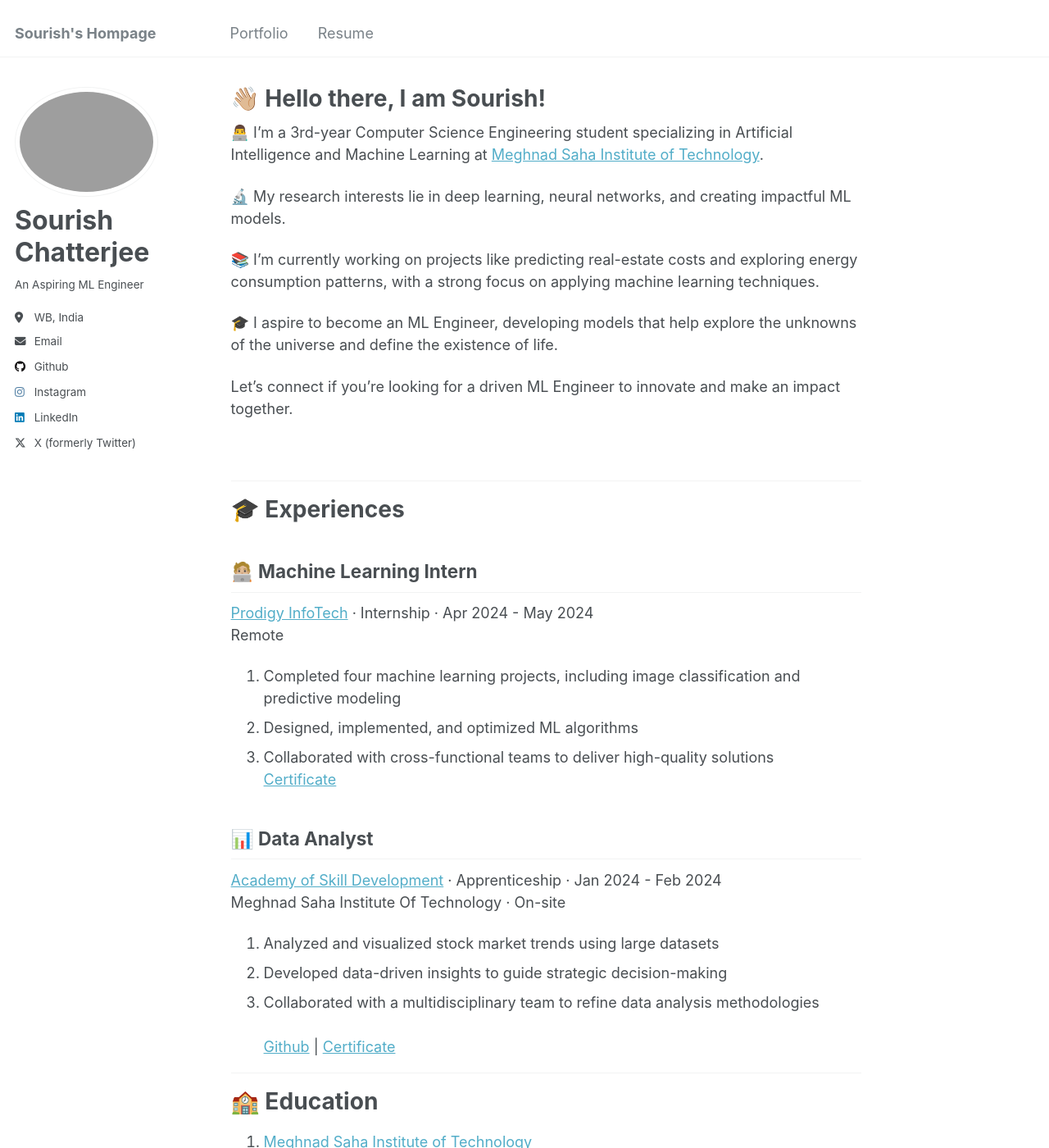
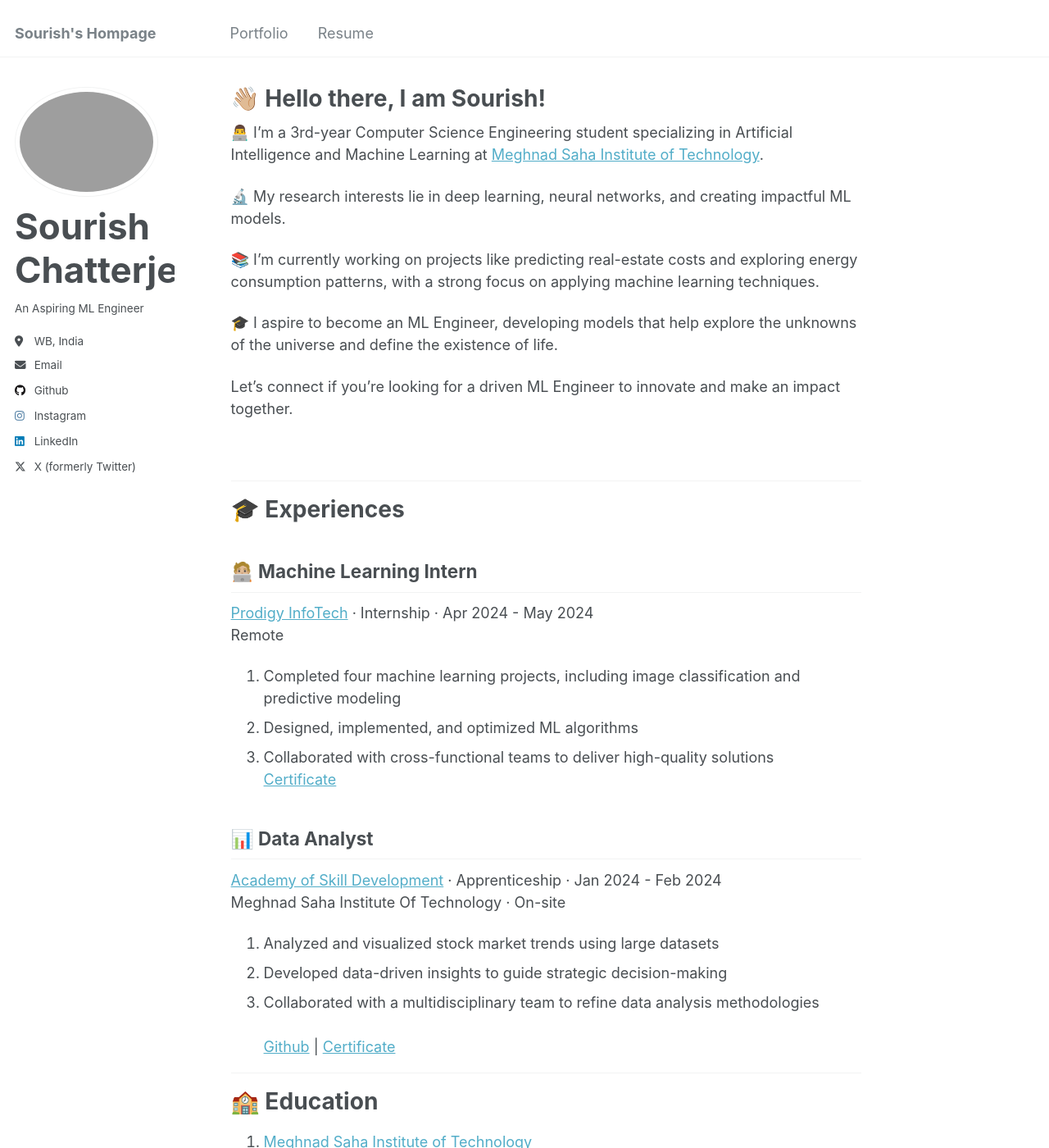
Before and after one commit to Nexalyze/Nexalyze.github.io, a Jekyll site: the page built from _pages/about.md, in a window 1280 px wide and 1400 px high. Shown: the whole window at 82% size. Built offline with Jekyll 4.4.1, drawn with Linux system fonts in a browser that asks for light colours.

Commit message:
Increased Title Size

```diff
--- a/_sass/_sidebar.scss
+++ b/_sass/_sidebar.scss
@@ -125,7 +125,7 @@
 }
 .sidebar .author__name {
   font-family: $sans-serif;
-  font-size: 32px;
+  font-size: $type-size-1;
 }
 
 .sidebar .author__desktop {
```
